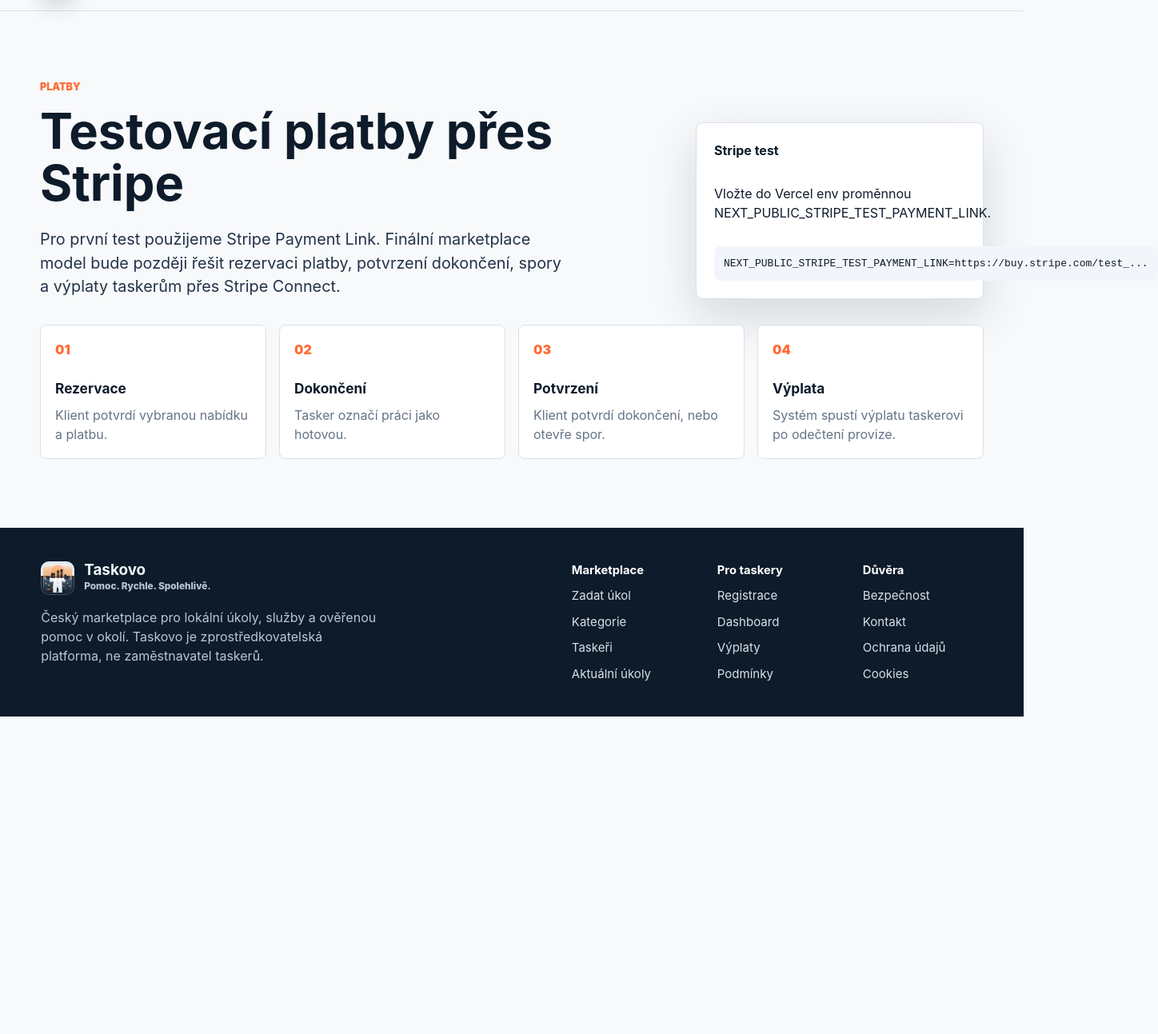
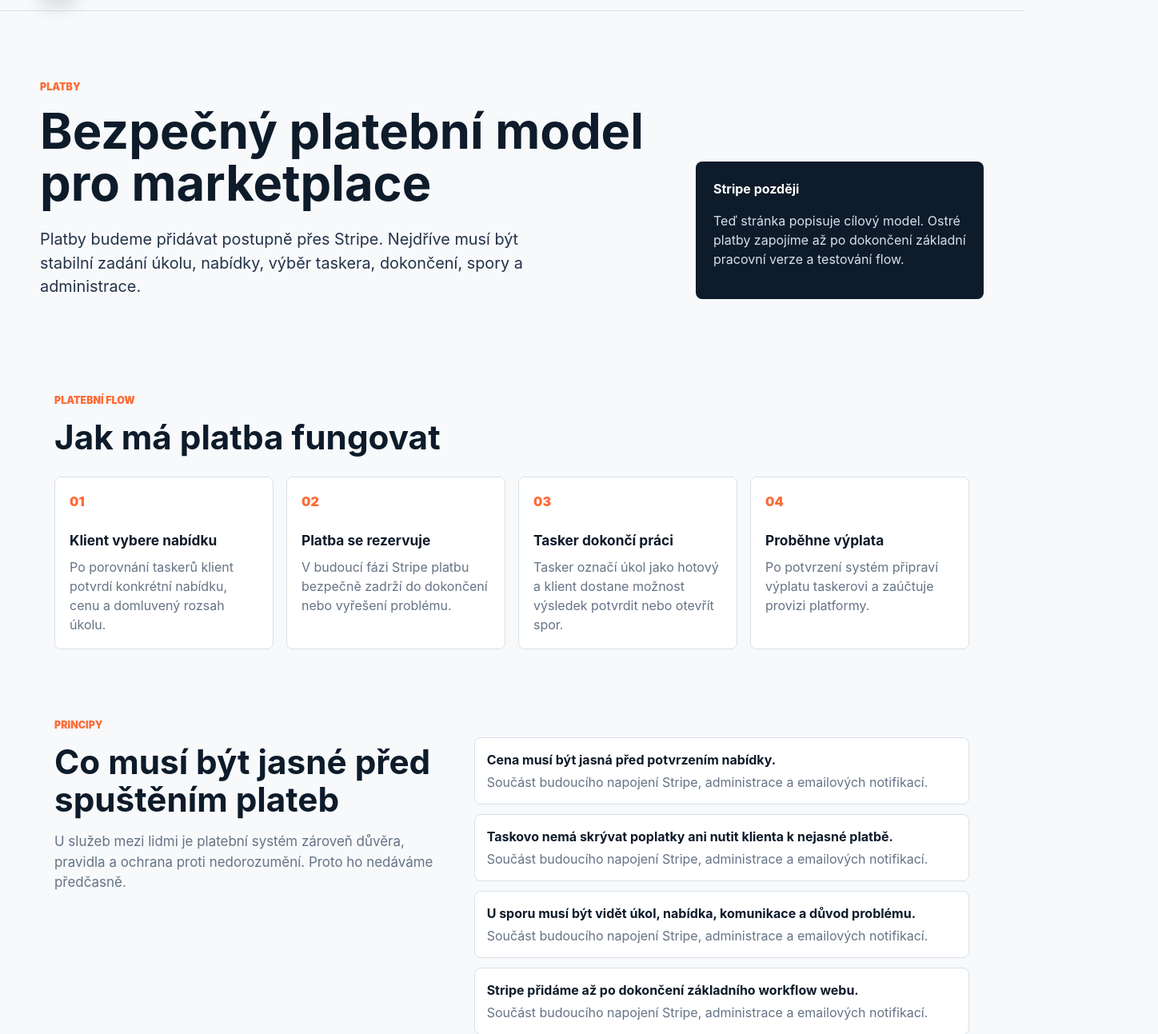
Before and after one commit to kaziodimm/taskovo-app, a Next.js app: page /platby in a window 1280 px wide. Shown: the part 62-1355 px from the top of the page at 80% size, 1448 px wide, since content can reach past the window. Before the commit the page ends 958 px from the top, so only its background shows below. Built offline with nearby package versions, Linux system fonts and the light colour scheme; no server answers.

Commit message:
Improve payments page content

```diff
--- a/app/platby/page.tsx
+++ b/app/platby/page.tsx
@@ -1,7 +1,19 @@
 import { Footer } from "@/components/Footer";
 import { Header } from "@/components/Header";
 
-const stripePaymentLink = process.env.NEXT_PUBLIC_STRIPE_TEST_PAYMENT_LINK;
+const paymentSteps = [
+  ["01", "Klient vybere nabídku", "Po porovnání taskerů klient potvrdí konkrétní nabídku, cenu a domluvený rozsah úkolu."],
+  ["02", "Platba se rezervuje", "V budoucí fázi Stripe platbu bezpečně zadrží do dokončení nebo vyřešení problému."],
+  ["03", "Tasker dokončí práci", "Tasker označí úkol jako hotový a klient dostane možnost výsledek potvrdit nebo otevřít spor."],
+  ["04", "Proběhne výplata", "Po potvrzení systém připraví výplatu taskerovi a zaúčtuje provizi platformy."],
+];
+
+const principles = [
+  "Cena musí být jasná před potvrzením nabídky.",
+  "Taskovo nemá skrývat poplatky ani nutit klienta k nejasné platbě.",
+  "U sporu musí být vidět úkol, nabídka, komunikace a důvod problému.",
+  "Stripe přidáme až po dokončení základního workflow webu.",
+];
 
 export default function PaymentsPage() {
   return (
@@ -11,21 +23,32 @@ export default function PaymentsPage() {
         <section className="page-hero">
           <div>
             <p className="kicker">Platby</p>
-            <h1 className="page-title">Testovací platby přes Stripe</h1>
-            <p className="hero-lead">Pro první test použijeme Stripe Payment Link. Finální marketplace model bude později řešit rezervaci platby, potvrzení dokončení, spory a výplaty taskerům přes Stripe Connect.</p>
+            <h1 className="page-title">Bezpečný platební model pro marketplace</h1>
+            <p className="hero-lead">Platby budeme přidávat postupně přes Stripe. Nejdříve musí být stabilní zadání úkolu, nabídky, výběr taskera, dokončení, spory a administrace.</p>
           </div>
-          <div className="payment-test-card">
-            <strong>Stripe test</strong>
-            {stripePaymentLink ? <a className="button primary" href={stripePaymentLink}>Otevřít testovací platbu</a> : <p>Vložte do Vercel env proměnnou NEXT_PUBLIC_STRIPE_TEST_PAYMENT_LINK.</p>}
-            <code>NEXT_PUBLIC_STRIPE_TEST_PAYMENT_LINK=https://buy.stripe.com/test_...</code>
+          <div className="page-hero-card">
+            <strong>Stripe později</strong>
+            <p>Teď stránka popisuje cílový model. Ostré platby zapojíme až po dokončení základní pracovní verze a testování flow.</p>
           </div>
         </section>
-        <div className="workflow-grid">
-          <article><span>01</span><h3>Rezervace</h3><p>Klient potvrdí vybranou nabídku a platbu.</p></article>
-          <article><span>02</span><h3>Dokončení</h3><p>Tasker označí práci jako hotovou.</p></article>
-          <article><span>03</span><h3>Potvrzení</h3><p>Klient potvrdí dokončení, nebo otevře spor.</p></article>
-          <article><span>04</span><h3>Výplata</h3><p>Systém spustí výplatu taskerovi po odečtení provize.</p></article>
-        </div>
+
+        <section className="section">
+          <div className="section-heading-row"><div><p className="kicker">Platební flow</p><h2>Jak má platba fungovat</h2></div></div>
+          <div className="workflow-grid">
+            {paymentSteps.map(([number, title, text]) => <article key={number}><span>{number}</span><h3>{title}</h3><p>{text}</p></article>)}
+          </div>
+        </section>
+
+        <section className="section split">
+          <div className="section-title">
+            <p className="kicker">Principy</p>
+            <h2>Co musí být jasné před spuštěním plateb</h2>
+            <p>U služeb mezi lidmi je platební systém zároveň důvěra, pravidla a ochrana proti nedorozumění. Proto ho nedáváme předčasně.</p>
+          </div>
+          <div className="feature-list">
+            {principles.map((item) => <div key={item}><strong>{item}</strong><span>Součást budoucího napojení Stripe, administrace a emailových notifikací.</span></div>)}
+          </div>
+        </section>
       </main>
       <Footer />
     </>
```
